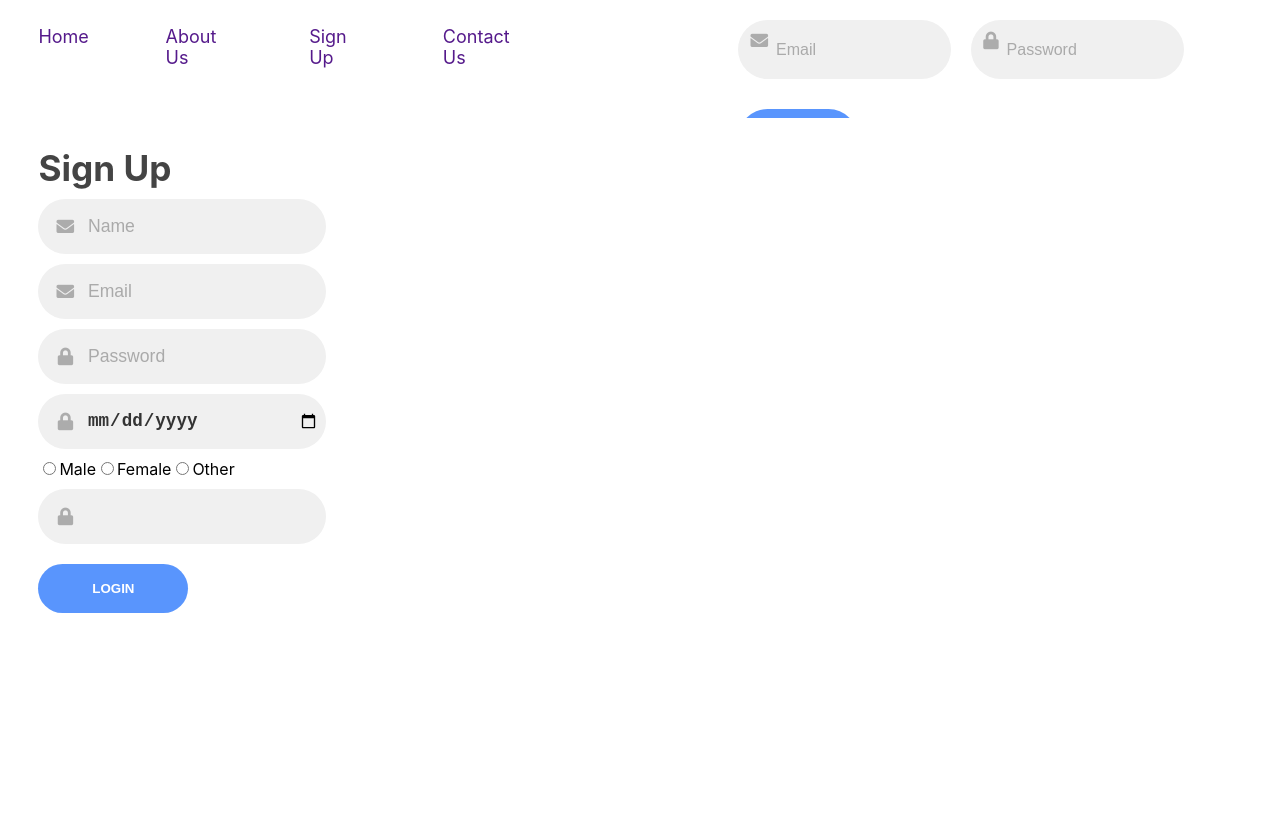
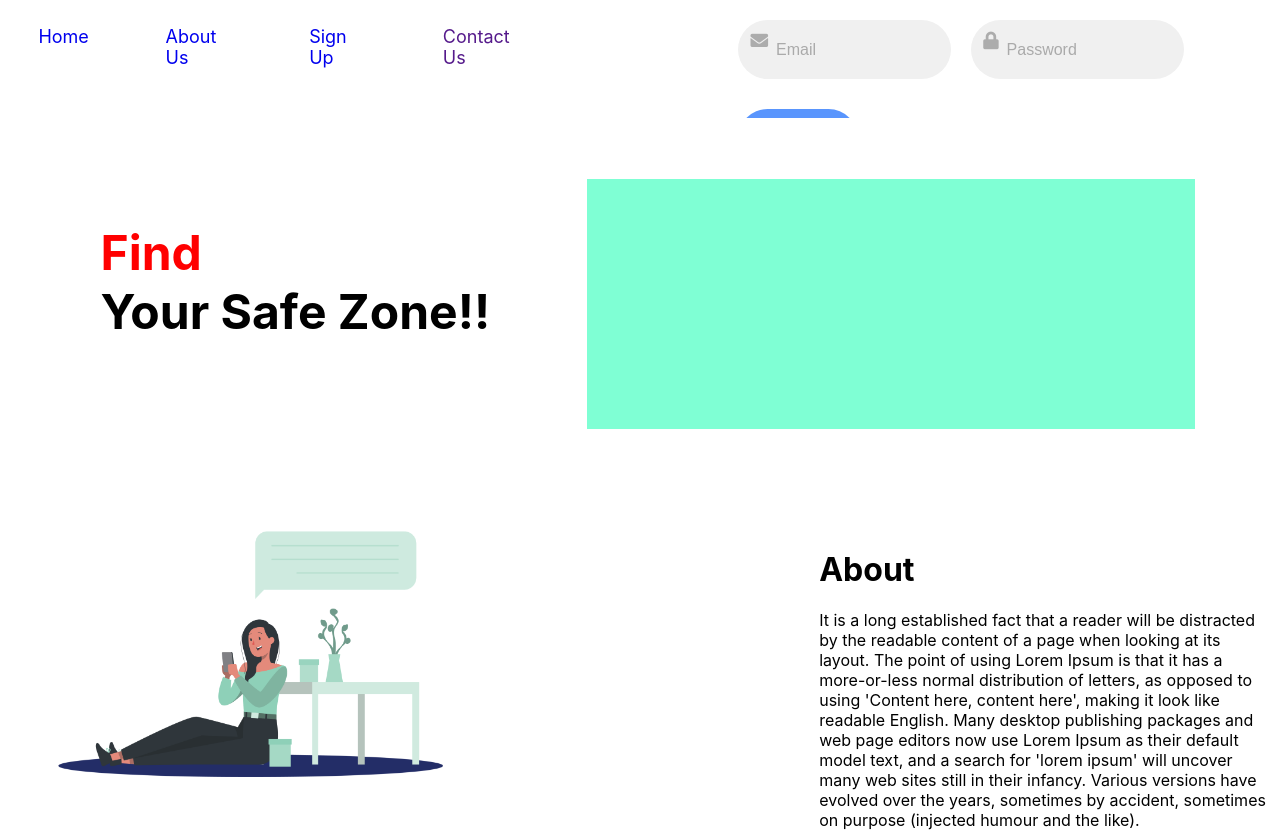
Before and after one commit to Prakhar1106/Hack36_2k22, a React (Create React App) app in the folder client/: page / in a window 1280 px wide. Shown: the top 832 px of the page. Before the commit the page ends 800 px from the top, so only its background shows below. Built offline with nearby package versions, Linux system fonts and the light colour scheme.

Commit message:
Home page

```diff
--- a/client/package.json
+++ b/client/package.json
@@ -9,8 +9,11 @@
     "axios": "^0.22.0",
     "fast-two-sms": "^3.0.0",
     "react": "^18.0.0",
+    "react-animated-popup": "^0.1.1",
+    "react-d3-speedometer": "^1.0.2",
     "react-dom": "^18.0.0",
     "react-scripts": "5.0.1",
+    "sweetalert": "^2.1.2",
     "web-vitals": "^2.1.4"
   },
   "scripts": {
--- a/client/src/App.js
+++ b/client/src/App.js
@@ -1,26 +1,28 @@
 import './App.css';
 import { useState, useEffect } from 'react';
 import Header from "./Components/Header.js"
+import Footer from "./Components/Footer.js"
 import Signup from "./Components/Signup.js"
 import Home from "./Components/Home.js"
-function App() {
+const App = () => {
   const [user, setUser] = useState(null);
-
+  const [visible, setVisible] = useState(false);
   useEffect(() => {
-    setUser(JSON.parse(window.localStorage.getItem("user")));
+    setUser(JSON.parse(window.localStorage.getItem('user')));
   }, []);
 
   useEffect(() => {
-    window.localStorage.setItem("user", JSON.stringify(user));
+    window.localStorage.setItem('user', JSON.stringify(user));
   }, [user]);
 
   return (
     <div>
       {(user !== null) ?
         (<Home user={user}/>):
-      (<div><Header setUser={setUser}/>
-       <Signup /></div>)
+      (<div><Header setUser={setUser} setVisible={setVisible}/>
+       <Signup visible={visible} setVisible={setVisible}/></div>)
       }
+      <Footer />
     </div>
   );
 }
--- /dev/null
+++ b/client/src/Components/Footer.js
@@ -0,0 +1,11 @@
+
+const Footer = () => {
+    return(
+        <footer style={{backgroundColor: 'rgb(0, 0, 0)', color: 'white', fontWeight: '700', padding: '1% 0'}}>
+           <div style={{marginLeft: '40%'}}>Made with ❤️ by Team <span style={{color: 'blue'}}>U-A-OP</span></div>
+        </footer>
+
+    );
+}
+
+export default Footer
--- a/client/src/Components/Header.js
+++ b/client/src/Components/Header.js
@@ -1,16 +1,35 @@
 import Login from "./login.js"
 import "../Styles/Header.css"
-const Header = ({setUser}) => {
+const Header = ({setUser, setVisible}) => {
+
     return(
-        <div class="header">
+        <div id="home" class="header">
             <div class="nav">
-                <a href="">Home</a>
-                <a href="">About Us</a>
-                <a href="">Sign Up</a>
+                <a href="#home">Home</a>
+                <a href="#about">About Us</a>
+                <a href="#" onClick = {(e) => setVisible(true)}>Sign Up</a>
                 <a href="">Contact Us</a>
                 <Login setUser={setUser}/>
             </div>
-            {/* <img src="crime.png" /> */}
+            <div class="down-header">
+                <div class="tag">
+                    <h2 style={{color: "red"}}>Find</h2>
+                    <h2>Your Safe Zone!!</h2>
+                </div>
+                <div class="display-img">
+                    {/* <img src="crime.png" width="60%" height="50%"/> */}
+                </div>
+            </div>
+            <div id="about" class="about">
+                <div class="about-img">
+                    <img src="about.png" width="60%" height="50%"/>
+                </div>
+                <div class="about-content">
+                    <h1>About</h1>
+                    <p>It is a long established fact that a reader will be distracted by the readable content of a page when looking at its layout. The point of using Lorem Ipsum is that it has a more-or-less normal distribution of letters, as opposed to using 'Content here, content here', making it look like readable English. Many desktop publishing packages and web page editors now use Lorem Ipsum as their default model text, and a search for 'lorem ipsum' will uncover many web sites still in their infancy. Various versions have evolved over the years, sometimes by accident, sometimes on purpose (injected humour and the like). </p>
+                </div>
+            </div>
+
         </div>
 
     );
--- a/client/src/Components/Home.js
+++ b/client/src/Components/Home.js
@@ -1,8 +1,11 @@
-import "../Styles/Header.css"
+import "../Styles/Home.css"
+import SafeZone from "./Home/SafeZone"
 const Home = ({user}) => {
     return(
         <div>
-            {user.user.name}
+            <h3>Welcome, {user.user.name}</h3>
+
+            <SafeZone />
         </div>
 
     );
--- /dev/null
+++ b/client/src/Components/Home/SafeZone.js
@@ -0,0 +1,112 @@
+import swal from 'sweetalert'
+import ReactSpeedometer from 'react-d3-speedometer'
+import "../../Styles/SafeZone.css"
+import { useState } from 'react';
+import Api from '../../utils/Api';
+const SafeZone = () => {
+    const [level, setLevel] = useState(542);
+    var lat = "";
+    var long = "";
+    const getCoordinates = (position) => {
+        lat = position.coords.latitude;
+        long = position.coords.longitude;
+        const body = {
+            lat: position.coords.latitude,
+            long: position.coords.longitude
+        };
+          const config = { headers: { "Content-Type": "application/json" } };
+          Api.post("/predict_locality", body, config)
+            .then((response) => {
+
+              console.log("locality: ", response);
+            })
+            .catch(() => {
+              // swal('Invalid Credentials', '', 'error')
+              console.log("Invalid Credentials!!");
+            });
+
+        console.log(lat, long);
+    }
+
+    const handleLocationError = (error) => {
+        switch (error.code) {
+            case error.PERMISSION_DENIED:
+                swal("Good job!", "User denied the request for Geolocation.", "error");
+                break;
+            case error.POSITION_UNAVAILABLE:
+                swal("Good job!", "Location information is unavailable.", "error");
+                break;
+            case error.TIMEOUT:
+                swal("Good job!", "The request to get user location timed out.", "error");
+                break;
+            case error.UNKNOWN_ERROR:
+                swal("Good job!", "An unknown error occurred.", "error");
+                break;
+            default: swal("Good job!", "An unknown error occurred.", "error");
+        }
+    }
+
+    const getLocation = () => {
+        if (navigator.geolocation) {
+            navigator.geolocation.getCurrentPosition(getCoordinates, handleLocationError);
+        } else {
+            swal("Good job!", "Geolocation is not supported by this browser", "error");
+        }
+    }
+    return(
+        <div class="outer-div">
+
+            <div>
+            <ReactSpeedometer
+                class="speed-meter"
+                width={400}
+                needleHeightRatio={0.7}
+                value={level}
+                currentValueText="Safty Level"
+                customSegmentLabels={[
+                {
+                    text: 'Very Bad',
+                    position: 'INSIDE',
+                    color: '#555',
+                },
+                {
+                    text: 'Bad',
+                    position: 'INSIDE',
+                    color: '#555',
+                },
+                {
+                    text: 'Ok',
+                    position: 'INSIDE',
+                    color: '#555',
+                    fontSize: '19px',
+                },
+                {
+                    text: 'Good',
+                    position: 'INSIDE',
+                    color: '#555',
+                },
+                {
+                    text: 'Very Good',
+                    position: 'INSIDE',
+                    color: '#555',
+                },
+                ]}
+                ringWidth={47}
+                needleTransitionDuration={3333}
+                needleTransition="easeElastic"
+                needleColor={'#90f2ff'}
+                textColor={'#d8dee9'}
+            />
+            </div>
+            <div>
+                <button class="btn-refresh"
+                onClick = {getLocation}>
+                Click me</button>
+
+            </div>
+
+    </div>
+    );
+}
+
+export default SafeZone
--- a/client/src/Components/Signup.js
+++ b/client/src/Components/Signup.js
@@ -1,7 +1,9 @@
 import {useRef} from "react"
 import API from "../utils/Api";
+import Popup from 'react-animated-popup'
 import "../Styles/Signup.css"
-const Signup = () => {
+const Signup = ({visible, setVisible}) => {
+
     const name = useRef(undefined);
     const email = useRef(undefined);
     const password = useRef(undefined);
@@ -34,9 +36,9 @@ const Signup = () => {
     }
 
     return(
-
+        <Popup visible={visible} onClose={() => setVisible(false)}>
             <div id="form" class="sign-up-form">
-        <h2 class="title">Sign Up</h2>
+            <h2 class="title">User Sign Up</h2>
             <div class="input-field">
             <i class="fas fa-envelope"></i>
             <input type="text" placeholder="Name" ref={name} required />
@@ -62,8 +64,8 @@ const Signup = () => {
                 <label htmlFor="other">Other</label>
             </div>
             <div class="input-field">
-            <i class="fas fa-lock"></i>
-            <input type='number' ref={emergency} />
+                <i class="fa-light-emergency"></i>
+                <input type='number' ref={emergency} placeholder = "Emergency Contact" />
             </div>
             <button
             style={{
@@ -75,9 +77,11 @@ const Signup = () => {
             class="btn solid"
             onClick={(e) => sendData(e)}
             >
-          Login
+            Sign Up
             </button>
         </div>
+        </Popup>
+
 
     );
 }
--- a/client/src/Styles/Header.css
+++ b/client/src/Styles/Header.css
@@ -7,7 +7,36 @@
     font-size: large;
     margin: 2% 3%;
 }
-.header img{
-    display: block;
-    width: 40%;
+.header .down-header .display-img{
+    display: inline;
+    float: right;
+    background-color: aquamarine;
+    margin: 5% 5%;
+    padding: 0;
+    width: 50%;
+    height: 250px;
 }
+.down-header{
+    display: flex;
+    padding-left: 5%;
+}
+.down-header .tag{
+    padding: 7% 3%;
+    font-size: 2rem;
+    line-height: 0.4;
+}
+
+.about .about-img{
+    display: inline;
+    float: left;
+    align-items: center;
+    /* background-color: rgb(219, 255, 127); */
+    margin: 3% 1%;
+    margin-right: 3%;
+    padding: 0;
+    width: 60%;
+}
+
+.about-content{
+    padding: 3% 1%;
+}
--- /dev/null
+++ b/client/src/Styles/SafeZone.css
@@ -0,0 +1,23 @@
+.outer-div{
+    padding: 5%;
+    display: block;
+}
+.outer-div div{
+    display: block;
+}
+
+.btn-refresh {
+    width: 120px;
+    background-color: #5995fd;
+    border: none;
+    outline: none;
+    height: 50%;
+    border-radius: 49px;
+    color: #fff;
+    text-transform: uppercase;
+    font-weight: 600;
+    margin: 10px 10%;
+    padding: 1%;
+    cursor: pointer;
+    transition: 0.5s;
+  }
--- a/client/src/Styles/Signup.css
+++ b/client/src/Styles/Signup.css
@@ -1,9 +1,10 @@
-#form {
+.sign-up-form {
     display: inline-block;
-    /* align-items: center; */
+    align-items: center;
     justify-content: center;
     flex-direction: column;
-    padding: 0 3%;
+    /* padding: 0 5%; */
+    margin: 0 20px;
     transition: all 0.2s 0.7s;
     overflow: hidden;
     grid-column: 1 / 2;
@@ -14,12 +15,13 @@
   .title {
     font-size: 2.2rem;
     color: #444;
+    align-items: center;
     margin-bottom: 10px;
   }
 
   #form.sign-up-form .input-field {
     max-width: 380px;
-    width: 100%;
+    width: 90%;
     background-color: #f0f0f0;
     margin: 10px 0;
     height: 55px;
@@ -55,6 +57,7 @@
 
   #form.sign-up-form .btn {
     width: 150px;
+    margin-left: 90px;
     background-color: #5995fd;
     border: none;
     outline: none;
```
Also changed, not shown: client/public/about.png (added), client/src/Components/Home/Header.js (added), client/src/Styles/Home.css (added), 1 other file (tests, documents, lock files or other folders). Lines whose indentation alone changed are shown as unchanged.
